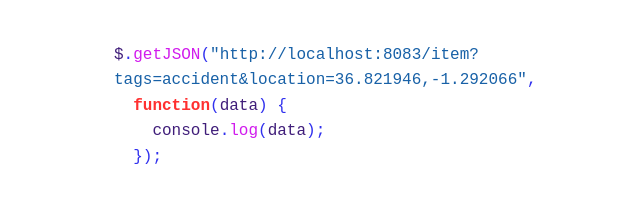
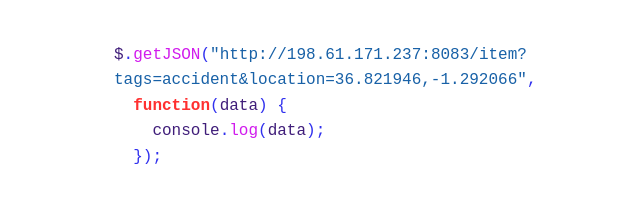
Before and after one commit to gati/cndemo, a website: page index.html in a window 1280 px wide. Shown: the part 875-1078 px from the top of the page, 73-713 px from the left. Drawn offline with Linux system fonts and the light colour scheme; some packages are replaced by stand-ins of ours; no server answers.

Commit message:
updating demo api url

```diff
--- a/index.html
+++ b/index.html
@@ -45,7 +45,7 @@
           <li>An example API call is below, but <strong>I promise this server will go away, as will all the data</strong>, so don't go using it for anything.</li>
         </ol>
         <pre class="js">
-$.getJSON("http://localhost:8083/item?tags=accident&location=36.821946,-1.292066",
+$.getJSON("http://198.61.171.237:8083/item?tags=accident&location=36.821946,-1.292066",
   function(data) {
     console.log(data);
   });
```
